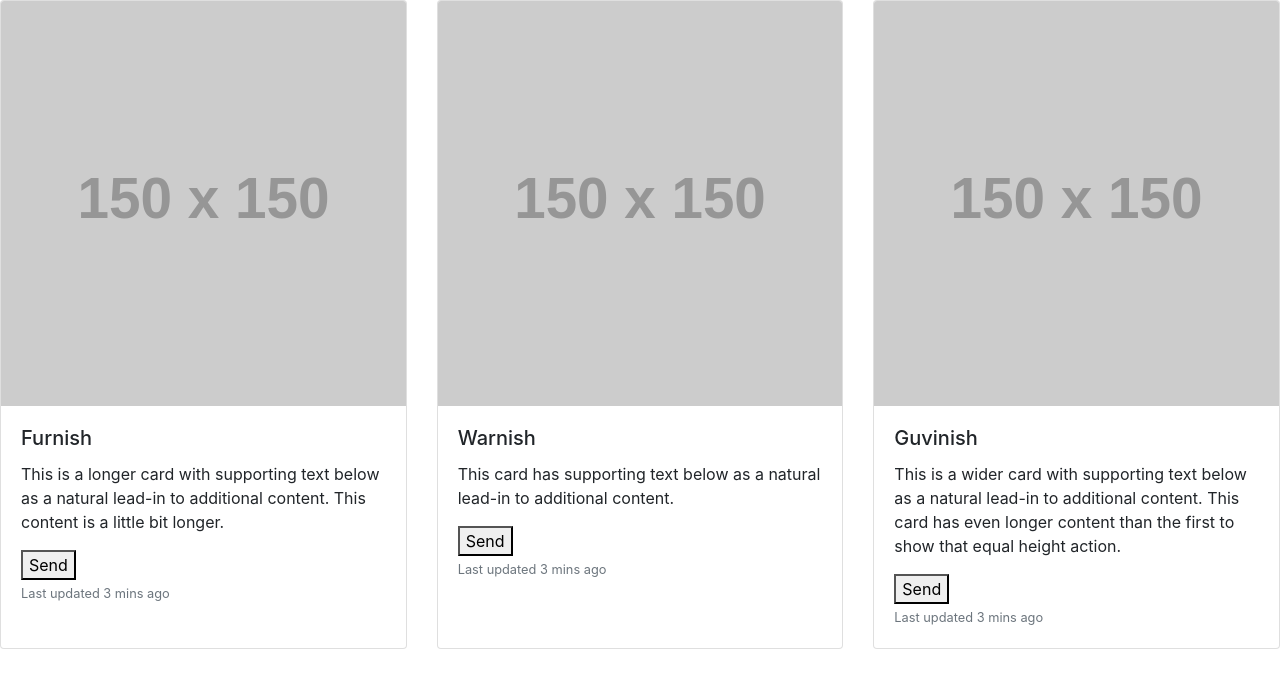
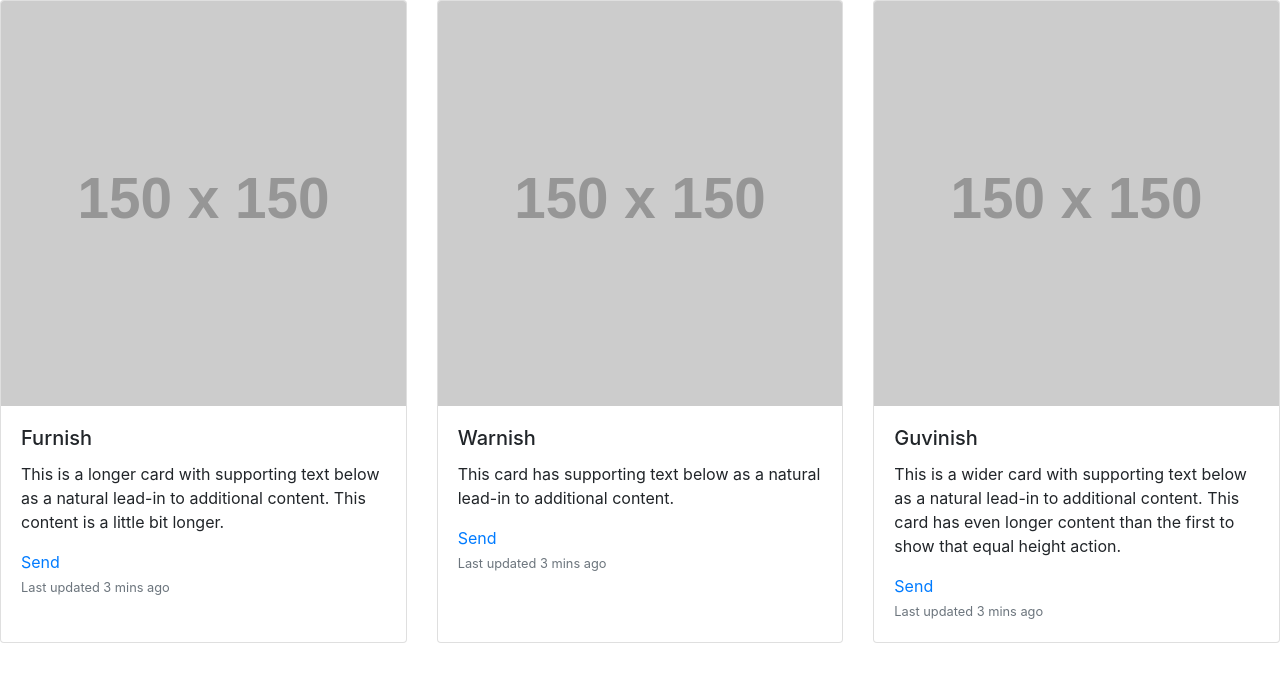
Before and after one commit to Ragul333/whatsapp, a plain HTML site: page index.html in a window 1280 px wide. Drawn offline with nearby package versions, Linux system fonts and the light colour scheme; placeholder pictures from the web are drawn by us.

Commit message:
Update index.html

```diff
--- a/index.html
+++ b/index.html
@@ -17,7 +17,7 @@
           <div class="card-body">
             <h5 class="card-title" id="Furnish">Furnish</h5>
             <p class="card-text">This is a longer card with supporting text below as a natural lead-in to additional content. This content is a little bit longer.</p>
-            <button href='https://wa.me/919597967104' >Send</button>
+             <a href='https://wa.me/919597967104' >Send</a>
             <p class="card-text"><small class="text-muted">Last updated 3 mins ago</small></p>
           </div>
         </div>
@@ -26,7 +26,7 @@
           <div class="card-body">
             <h5 class="card-title" id="warnish">Warnish</h5>
             <p class="card-text">This card has supporting text below as a natural lead-in to additional content.</p>
-            <button href='https://wa.me/919597967104' >Send</button>
+            <a href='https://wa.me/919597967104' >Send</a>
             <p class="card-text"><small class="text-muted">Last updated 3 mins ago</small></p>
           </div>
         </div>
@@ -35,7 +35,7 @@
           <div class="card-body">
             <h5 class="card-title" id="guvinish">Guvinish</h5>
             <p class="card-text">This is a wider card with supporting text below as a natural lead-in to additional content. This card has even longer content than the first to show that equal height action.</p>
-            <button href='https://wa.me/919597967104' >Send</button>
+             <a href='https://wa.me/919597967104' >Send</a>
             <p class="card-text"><small class="text-muted">Last updated 3 mins ago</small></p>
           </div>
         </div>
```
